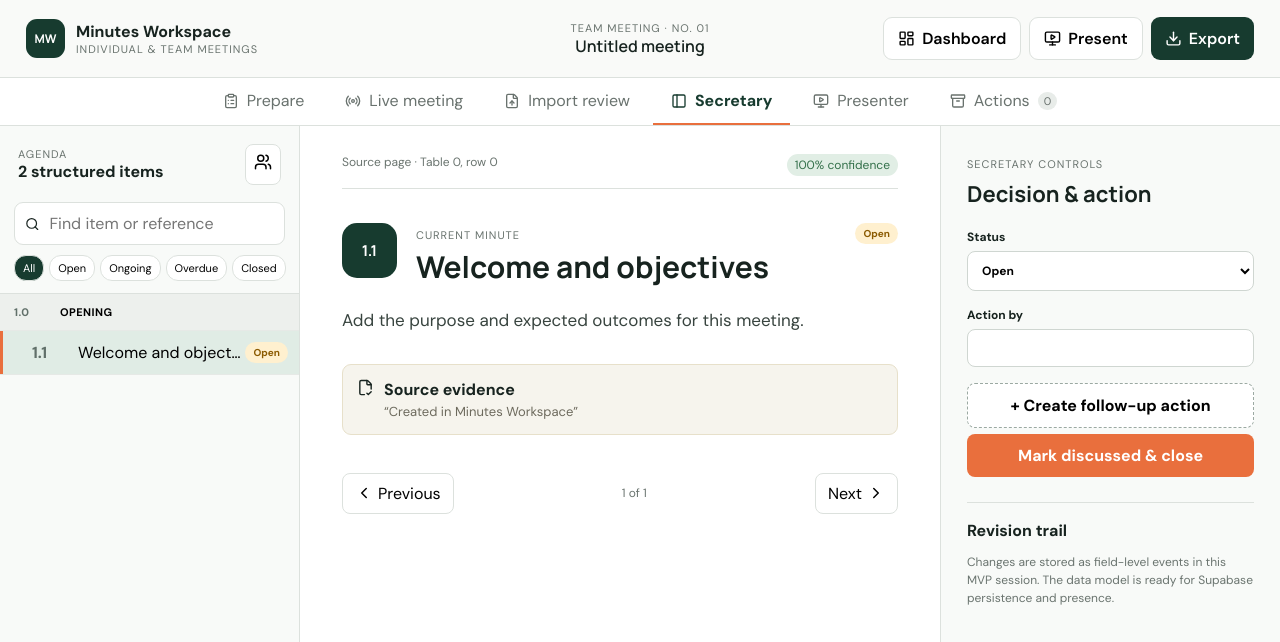
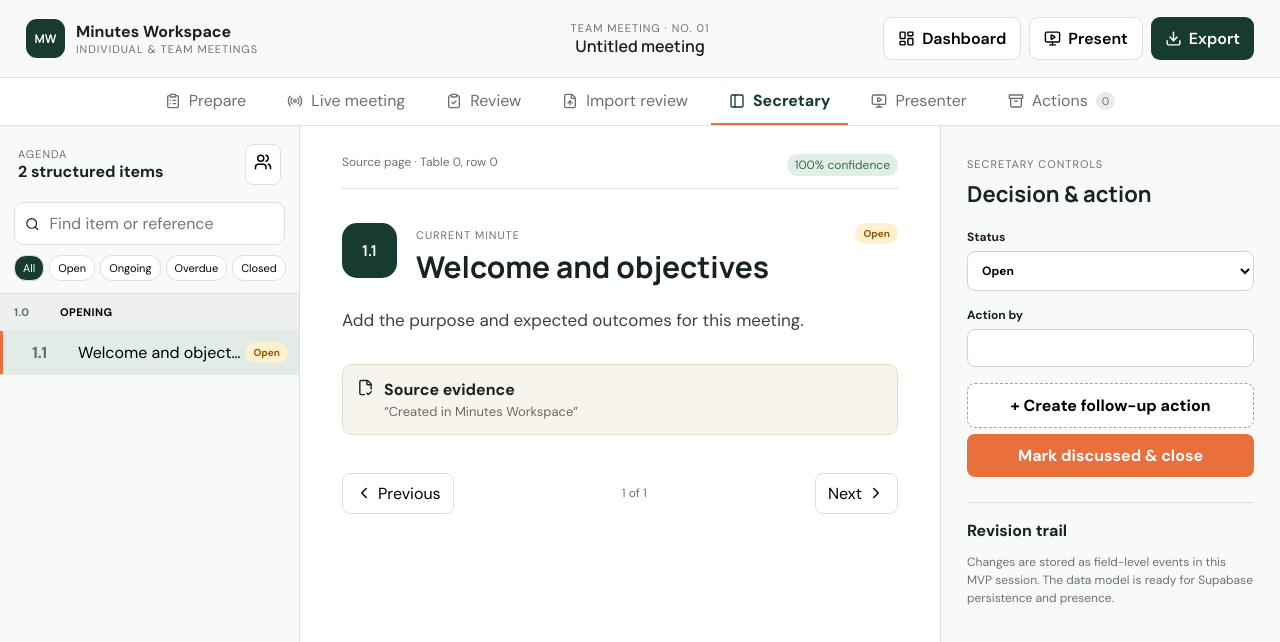
Before and after one commit to cstwp12-admin/minutes-workspace, a React (Vite) app: page / in a window 1280 px wide. Both pictures are taken after a click on the button "New meeting". Shown: the top 642 px of the page. Built offline with nearby package versions, Linux system fonts and the light colour scheme.

Commit message:
Add Phase 4 minutes review and finalization

```diff
--- a/src/App.tsx
+++ b/src/App.tsx
@@ -1,12 +1,13 @@
 import { useEffect, useMemo, useState } from 'react'
-import { Archive, ChevronLeft, ChevronRight, CircleAlert, ClipboardList, Download, FileCheck2, FileUp, LayoutDashboard, MonitorPlay, PanelLeft, Radio, Search, Users } from 'lucide-react'
+import { Archive, ChevronLeft, ChevronRight, CircleAlert, ClipboardCheck, ClipboardList, Download, FileCheck2, FileUp, LayoutDashboard, MonitorPlay, PanelLeft, Radio, Search, Users } from 'lucide-react'
 import { sampleMeeting } from './fixtures'
 import { publicAppConfig } from './config'
 import { PreparationView } from './PreparationView'
 import { LiveMeetingView } from './LiveMeetingView'
+import { ReviewView } from './ReviewView'
 import { exportSnapshot, openActionCount, type MeetingDocument, type MinuteItem, type Status } from './model'
 
-type View = 'prepare'|'live'|'import'|'editor'|'presenter'|'actions'
+type View = 'prepare'|'live'|'review'|'import'|'editor'|'presenter'|'actions'
 const statusClass = (s: Status) => `status status-${s.toLowerCase().replace(' ','-')}`
 
 function App({initialMeeting=sampleMeeting,onMeetingChange,onBack}:{initialMeeting?:MeetingDocument;onMeetingChange?:(meeting:MeetingDocument)=>void;onBack?:()=>void}){
@@ -28,9 +29,10 @@ function App({initialMeeting=sampleMeeting,onMeetingChange,onBack}:{initialMeeti
   return <div className={`app ${view==='presenter'?'presenter-mode':''}`}>
     <a className="skip-link" href="#main-content">Skip to meeting content</a>
     <header className="topbar"><div className="brand"><span className="brand-mark" aria-hidden="true">MW</span><div><strong>{publicAppConfig.productName}</strong><small>{publicAppConfig.productTagline}</small></div></div><div className="meeting-title"><span className="eyebrow">{meeting.meetingType} · No. {meeting.meetingNumber}</span><b>{meeting.title}</b></div><div className="top-actions">{onBack&&<button className="ghost" onClick={onBack}><LayoutDashboard size={17}/> Dashboard</button>}<button className="ghost" onClick={()=>setView('presenter')}><MonitorPlay size={17}/> Present</button><button className="primary" onClick={exportJson}><Download size={17}/> Export</button></div></header>
-    <nav className="modebar" aria-label="Workspace views">{([['prepare','Prepare',ClipboardList],['live','Live meeting',Radio],['import','Import review',FileUp],['editor','Secretary',PanelLeft],['presenter','Presenter',MonitorPlay],['actions','Actions',Archive]] as const).map(([key,label,Icon])=><button key={key} className={view===key?'active':''} onClick={()=>setView(key)}><Icon size={16}/>{label}{key==='actions'&&<span className="count">{openActionCount(meeting.items)}</span>}</button>)}</nav>
+    <nav className="modebar" aria-label="Workspace views">{([['prepare','Prepare',ClipboardList],['live','Live meeting',Radio],['review','Review',ClipboardCheck],['import','Import review',FileUp],['editor','Secretary',PanelLeft],['presenter','Presenter',MonitorPlay],['actions','Actions',Archive]] as const).map(([key,label,Icon])=><button key={key} className={view===key?'active':''} onClick={()=>setView(key)}><Icon size={16}/>{label}{key==='actions'&&<span className="count">{openActionCount(meeting.items)}</span>}</button>)}</nav>
     {view==='prepare'?<PreparationView meeting={meeting} onChange={setMeeting}/>:
      view==='live'?<LiveMeetingView meeting={meeting} onChange={setMeeting}/>:
+     view==='review'?<ReviewView meeting={meeting} onChange={setMeeting}/>:
      view==='import'?<ImportReview meeting={meeting} simulateImport={simulateImport} approve={()=>{setMeeting(m=>({...m,importStatus:'approved'}));setToast('Import approved as revision 1');setView('editor')}}/>:
      view==='actions'?<ActionRegister meeting={meeting} setCurrentId={id=>{setCurrentId(id);setView('editor')}}/>:
      <main className="workspace" id="main-content">
--- a/src/main.tsx
+++ b/src/main.tsx
@@ -7,5 +7,6 @@ import './responsive.css'
 import './dashboard.css'
 import './preparation.css'
 import './live.css'
+import './review.css'
 
 ReactDOM.createRoot(document.getElementById('root')!).render(<React.StrictMode><ErrorBoundary><PhaseOneApp /></ErrorBoundary></React.StrictMode>)
--- a/src/model.ts
+++ b/src/model.ts
@@ -6,12 +6,14 @@ export type Block =
 
 export interface SourceAnchor { page?: number; table: number; row: number; confidence: number; excerpt: string }
 export interface Participant { id: string; name: string; organization: string; role: string; attendance: 'expected'|'confirmed'|'apology' }
+export interface ReviewComment { id: string; minuteItemId: string; text: string; resolved: boolean; createdAt: string }
+export interface AuditEvent { id: string; action: string; at: string }
 export interface ActionItem { id: string; actionRef: string; requiredAction: string; owner: string; deadline: string; status: Status }
 export interface MinuteItem {
   id: string; parentId?: string; itemRef: string; depth: number; type: 'section' | 'minute';
   title: string; blocks: Block[]; owner: string; status: Status; action?: ActionItem; source: SourceAnchor; discussion?: string; decision?: string; outcome?: 'pending'|'discussed'|'deferred'|'skipped'; allocatedMinutes?: number
 }
-export interface MeetingDocument { id: string; title: string; meetingType: string; meetingNumber: string; date: string; venue: string; chair: string; sourceFile: string; sourceFormat: 'DOCX'|'PDF'; importStatus: 'review'|'approved'; lifecycle: MeetingLifecycle; updatedAt: string; archivedAt?: string; participants?: Participant[]; items: MinuteItem[] }
+export interface MeetingDocument { id: string; title: string; meetingType: string; meetingNumber: string; date: string; venue: string; chair: string; sourceFile: string; sourceFormat: 'DOCX'|'PDF'; importStatus: 'review'|'approved'; lifecycle: MeetingLifecycle; updatedAt: string; archivedAt?: string; participants?: Participant[]; reviewComments?: ReviewComment[]; auditEvents?: AuditEvent[]; revision?: number; preparedBy?: string; checkedBy?: string; approvedBy?: string; items: MinuteItem[] }
 
 export const childrenOf = (items: MinuteItem[], id?: string) => items.filter(i => i.parentId === id)
 export const openActionCount = (items: MinuteItem[]) => items.filter(i => i.action && !['Closed','Info','-'].includes(i.action.status)).length
```
Also changed, not shown: src/ReviewView.tsx (added, +5 -0 lines), src/review.css (added, +1 -0 lines), 1 other file (tests, documents, lock files or other folders).
